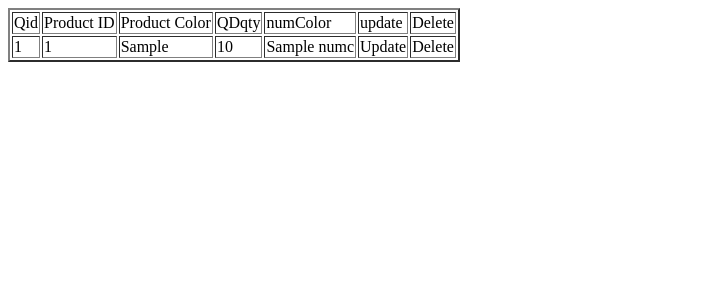
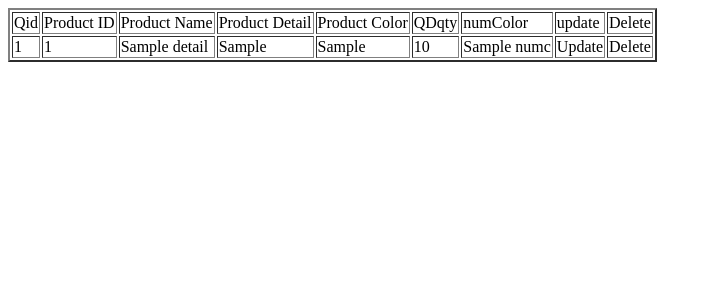
Before and after one commit to UWare1/db21_016, a PHP site: template views/details/detail_crud.php in a window 1280 px wide. Shown: the top 300 px of the page, without its empty margins (0-712 px from the left). Run offline with PHP 8.4, Linux system fonts and the light colour scheme; the template is opened without the code that fills it: most values are stand-ins (such as "Sample title", 1, 10 or a date in 2020).

Commit message:
Update detail_crud.php

```diff
--- a/views/details/detail_crud.php
+++ b/views/details/detail_crud.php
@@ -1,10 +1,12 @@
 <table border= 2>
-    <tr><td> Qid </td> <td> Product ID </td> <td> Product Color </td> <td> QDqty </td>
-    <td> numColor </td><td> update </td><td> Delete </td></tr>
+    <tr><td> Qid </td> <td> Product ID </td> <td> Product Name </td>  <td> Product Detail </td>
+    <td> Product Color </td> <td> QDqty </td> <td> numColor </td><td> update </td><td> Delete </td></tr>
     <?php
         foreach($detailList as $detail){
         echo "<tr><td> $detail->QID</td>
                 <td>$detail->Pd_id</td>
+                <td>$detail->Pd_name</td>
+                <td>$detail->Pd_d</td>
                 <td>$detail->Pd_c</td>
                 <td>$detail->qty</td>
                 <td>$detail->numc</td>
```
